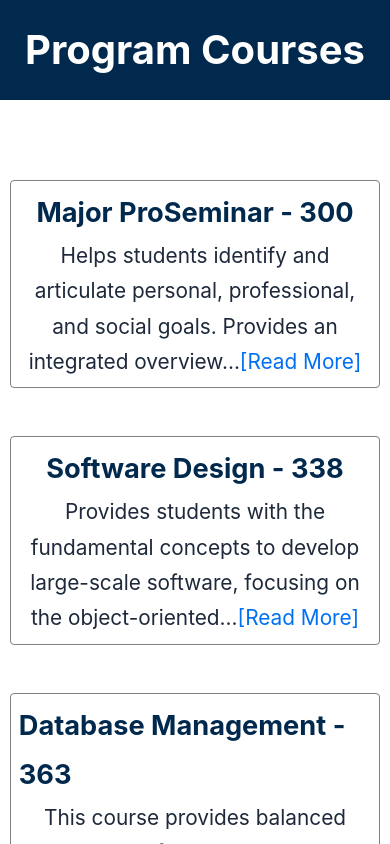
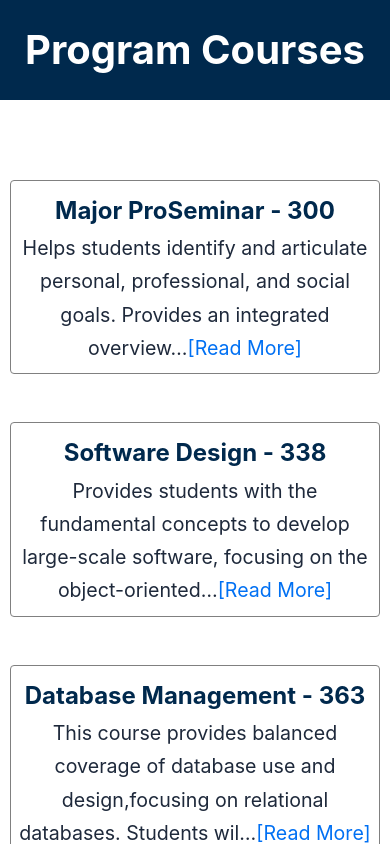
Before and after one commit to carlosdlroca/csumb-ilp, a Next.js app: page /courses in a window 390 px wide. Shown: the top 844 px of the page. Built offline with nearby package versions, Linux system fonts and the light colour scheme.

Commit message:
adjust font-size for courses page

```diff
--- a/styles/Courses.module.css
+++ b/styles/Courses.module.css
@@ -92,11 +92,11 @@
   }
 
   .courseName {
-    font-size: 3.4rem;
+    font-size: 3rem;
   }
 
   .details p {
-    font-size: 2.6rem;
+    font-size: 2.45rem;
     text-align: center;
   }
 }
```
